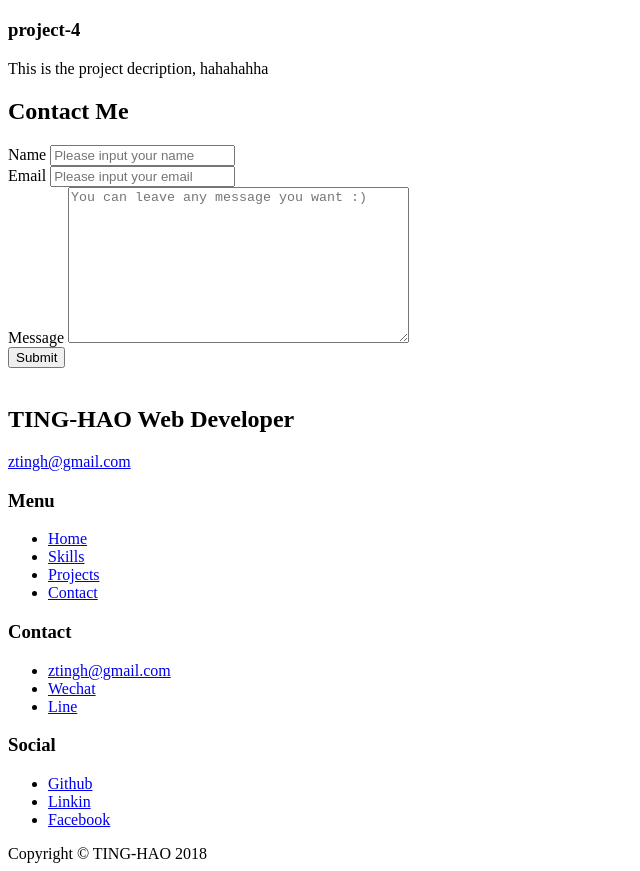
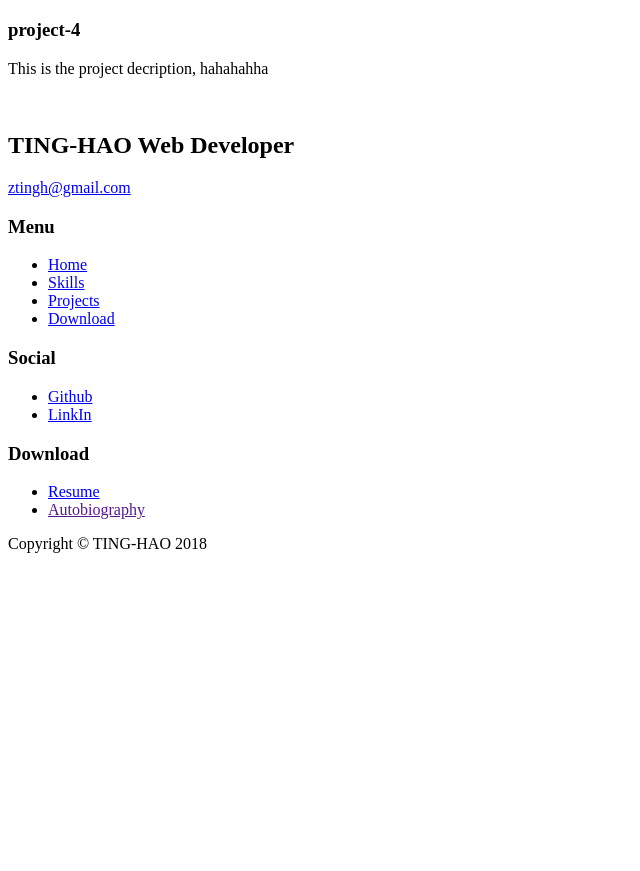
Before and after one commit to TingHaooo/my-profile, a website built with webpack: page src/index.html in a window 1280 px wide. Shown: the part 2575-3446 px from the top of the page, without its empty margins (0-640 px from the left). After the commit the page ends 3136 px from the top, so only its background shows below. Built offline with nearby package versions, Linux system fonts and the light colour scheme; files whose address does not match are found by name.

Commit message:
Update contact, remove contact form and add download section

```diff
--- a/src/index.html
+++ b/src/index.html
@@ -165,40 +165,6 @@
     </div>
   </div>
 
-  <div class="contact-form" id="contact-form">
-    <h2>Contact Me</h2>
-    <form class="wrapper" action="" method="post">
-      <div class="name-row">
-        <label for="name">Name</label>
-        <input
-          id="name"
-          name="name"
-          type="text"
-          placeholder="Please input your name"
-          required
-        >
-      </div>
-
-      <div class="email-row">
-        <label for="email">Email</label>
-        <input
-          id="email"
-          name="email"
-          type="email"
-          placeholder="Please input your email"
-          required
-        >
-      </div>
-
-      <div class="message-row">
-        <label for="message">Message</label>
-        <textarea name="message" id="message" cols="40" rows="10" placeholder="You can leave any message you want :)"></textarea>
-      </div>
-
-      <button>Submit</button>
-    </form>
-  </div>
-
   <div class="contact" id="contact">
     <div class="wrapper">
       <div class="img-container">
@@ -216,16 +182,7 @@
           <li><a href="#header">Home</a></li>
           <li><a href="#skills">Skills</a></li>
           <li><a href="#projects">Projects</a></li>
-          <li><a href="#contact">Contact</a></li>
-        </ul>
-      </div>
-
-      <div class="contact-container contact-link">
-        <h3>Contact</h3>
-        <ul>
-          <li><a href="mailto:ztingh@gmail.com">ztingh@gmail.com</a></li>
-          <li><a href="#skills">Wechat</a></li>
-          <li><a href="#skills">Line</a></li>
+          <li><a href="#download">Download</a></li>
         </ul>
       </div>
 
@@ -233,18 +190,23 @@
         <h3>Social</h3>
         <ul>
           <li><a href="https://github.com/ztingh">Github</a></li>
-          <li><a href="https://www.linkedin.com/in/ting-hao-chang-4b520b147/">Linkin</a></li>
-          <li><a href="https://www.facebook.com/profile.php?id=100002654370144">Facebook</a></li>
+          <li><a href="https://www.linkedin.com/in/ting-hao-chang-4b520b147/">LinkIn</a></li>
         </ul>
+      </div>
+
+      <div class="contact-container contact-link">
+        <h3>Download</h3>
+        <ul>
+          <li><a href="mailto:ztingh@gmail.com">Resume</a></li>
+          <li><a href="">Autobiography</a></li>
+        </ul>
+      </div>
+      <div class="copy-right">
+          Copyright &copy; TING-HAO 2018
       </div>
     </div>
   </div>
 
-  <div class="copy-right">
-    <div class="wrapper">
-      Copyright &copy; TING-HAO 2018
-    </div>
-  </div>
   <!-- aos -->
   <script src="<%= htmlWebpackPlugin.files.chunks.main.entry %>"></script>
 </body>
--- a/src/scss/sub/_contact.scss
+++ b/src/scss/sub/_contact.scss
@@ -1,72 +1,8 @@
-.contact-form {
-  text-align: center;
-  padding-top: 60px;
-  background-color: rgb(231, 231, 231);
-  padding-bottom: 100px;
-  .wrapper {
-    .name-row,
-    .email-row,
-    .message-row {
-      width: 100%;
-      margin-top: 20px;
-      label,
-      input,
-      textarea {
-        display: block;
-        margin: 0 auto;
-      }
-    }
-  }
-  h2 {
-    font-size: 2em;
-    font-weight: 400;
-  }
-  form {
-    label[for="name"],
-    label[for="email"]{
-      margin-right: 10px;
-    }
-
-    textarea,
-    input {
-      padding: 5px 3px;
-      box-shadow: none;
-      appearance: none;
-      -webkit-appearance: none;
-      outline: none;
-      border: 1px solid rgb(206, 204, 208);
-      border-radius: 2px;
-      &:focus {
-        box-shadow: inset 0 0 1px 1px rgb(1, 217, 210);
-        border: 1px solid rgb(1, 217, 210);
-      }
-    }
-
-    input {
-      width: 200px;
-    }
-    label {
-      padding-bottom: 10px;
-    }
-
-    textarea {
-      resize: none;
-    }
-
-    button {
-      margin-top: 20px;
-      padding: 10px 20px;
-      border-radius: 4px;
-    }
-  }
-}
-
 .contact {
   background-color: rgb(43, 43, 43);
   .wrapper {
     position: relative;
     padding-top: 100px;
-    padding-bottom: 30px;
     color: $white;
     display: flex;
     flex-wrap: wrap;
@@ -126,6 +62,7 @@
 
 .copy-right {
   color: rgb(124, 122, 121);
-  padding: 20px 0;
+  padding: 30px 0;
   background-color: rgb(43, 43, 43);
+  margin-right: auto;
 }
```
